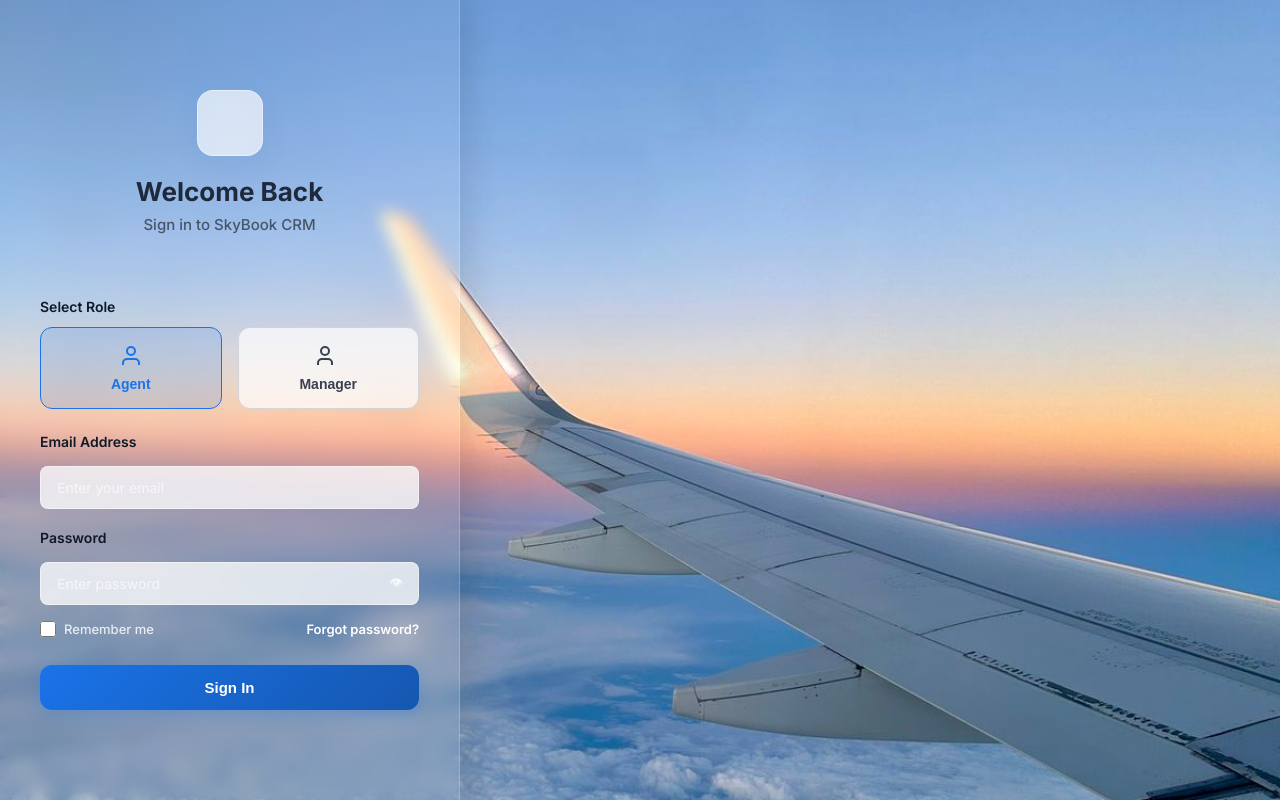
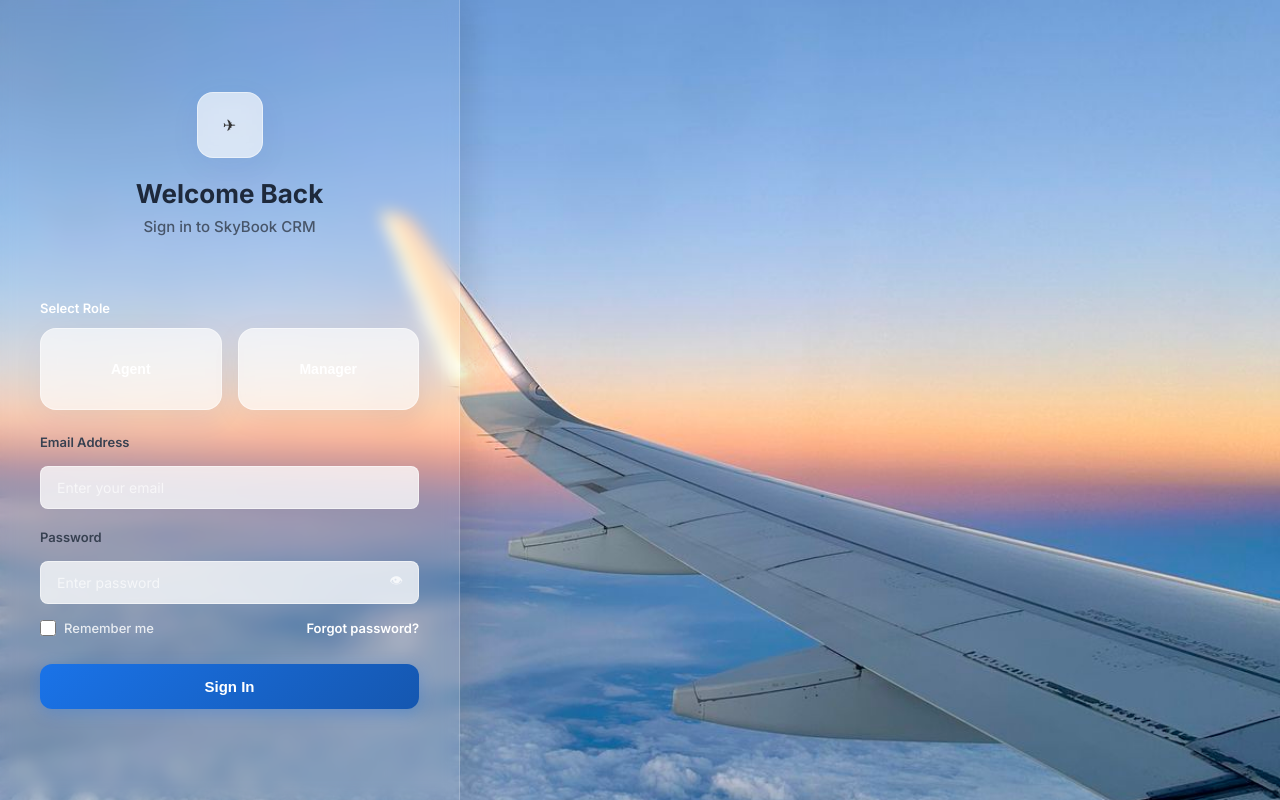
Before and after one commit to nandinirathore40/Roamify1, a React (Vite) app: page /login in a window 1280 px wide. Built offline with nearby package versions, Linux system fonts and the light colour scheme.

Commit message:
Resolved merge conflicts

```diff
--- a/src/components/Layout.jsx
+++ b/src/components/Layout.jsx
@@ -1,28 +1,37 @@
-import React, { useState } from 'react';
-import { useNavigate, useLocation } from 'react-router-dom';
-import { useAuth } from '../context/AuthContext';
-import './Layout.css';
+import React, { useState } from 'react'
+import { useNavigate, useLocation } from 'react-router-dom'
+import { useAuth } from '../context/AuthContext'
+import './Layout.css'
 
 const Layout = ({ children }) => {
-  const { logout } = useAuth();
-  const navigate = useNavigate();
-  const location = useLocation();
+  const { user, logout } = useAuth()
+  const navigate = useNavigate()
+  const location = useLocation()
 
-  const [isSidebarOpen, setIsSidebarOpen] = useState(true);
+  const [isSidebarOpen, setIsSidebarOpen] = useState(true)
 
   const handleLogout = () => {
-    if (window.confirm("Are you sure you want to logout?")) {
-      logout();
-      navigate('/');
+    if (window.confirm('Are you sure you want to logout?')) {
+      logout()
+      navigate('/')
     }
-  };
+  }
 
-  const isActive = (path) => location.pathname === path ? 'active' : '';
+  const isActive = (path) => location.pathname === path ? 'active' : ''
+
+  const getInitials = (name) => {
+    if (!name) return 'U'
+    return name
+      .split(' ')
+      .map(word => word[0])
+      .join('')
+      .toUpperCase()
+      .slice(0, 2)
+  }
 
   return (
-    <div className={`crm-layout gemini-system-root ${isSidebarOpen ? "gemini-expanded" : "gemini-collapsed"}`}>
+    <div className={`crm-layout gemini-system-root ${isSidebarOpen ? 'gemini-expanded' : 'gemini-collapsed'}`}>
 
-      {/* Toggle Buttons */}
       {!isSidebarOpen && (
         <button className="gemini-main-toggle collapsed-trigger-btn" onClick={() => setIsSidebarOpen(true)}>
           <div className="gemini-bars-stack"><span></span><span></span><span></span><span></span></div>
@@ -35,7 +44,6 @@ const Layout = ({ children }) => {
         </button>
       )}
 
-      {/* Sidebar */}
       <aside className="sidebar">
         <div className="sidebar-header">
           <div className="logo-icon-blue">✈</div>
@@ -51,25 +59,32 @@ const Layout = ({ children }) => {
           <button className={`nav-item ${isActive('/exchange')}`} onClick={() => navigate('/exchange')}>🔄 Exchange</button>
           <button className={`nav-item ${isActive('/future-credit')}`} onClick={() => navigate('/future-credit')}>💳 Future Credit</button>
           <button className={`nav-item ${isActive('/refund')}`} onClick={() => navigate('/refund')}>💵 Refund</button>
+
+          {user?.role === 'manager' && (
+            <button className="nav-item">👥 Admin Access</button>
+          )}
         </nav>
 
         <div className="sidebar-footer">
           <div className="user-profile">
-            <div className="avatar">JD</div>
-            <div className="user-info"><h4>John Doe</h4><p>Agent</p></div>
+            <div className="avatar">{getInitials(user?.name)}</div>
+            <div className="user-info">
+              <h4>{user?.name || 'User'}</h4>
+              <p>{user?.role === 'manager' ? 'Admin - Manager' : 'Agent'}</p>
+            </div>
           </div>
+
           <button className="logout-btn-standalone" onClick={handleLogout}>
             Logout
           </button>
         </div>
       </aside>
 
-      {/* Main Content Area - CLEANED */}
       <main className="main-content">
         {children}
       </main>
     </div>
-  );
-};
+  )
+}
 
-export default Layout;
+export default Layout
--- a/src/pages/Dashboard.jsx
+++ b/src/pages/Dashboard.jsx
@@ -1,68 +1,131 @@
-import React from 'react';
-import Layout from '../components/Layout';
-import './Dashboard.css';
+import React, { useEffect, useState } from 'react'
+import axios from 'axios'
+import Layout from '../components/Layout'
+import { useAuth } from '../context/AuthContext'
+import './Dashboard.css'
 
 const Dashboard = () => {
-  // Dummy Data for Recent Transactions Table
-  const txData = [
-    { id: 1, pnr: 'X8F92A', name: 'Rahul Sharma', type: 'Booking', status: 'Confirmed' },
-    { id: 2, pnr: 'P2M45K', name: 'Anita Desai', type: 'Refund', status: 'Pending' },
-    { id: 3, pnr: 'L9J88T', name: 'Vikas Singh', type: 'Exchange', status: 'Processing' },
-    { id: 4, pnr: 'Q1W2E3', name: 'Pooja Patel', type: 'Booking', status: 'Failed' },
-    { id: 5, pnr: 'Z5X6C7', name: 'Amit Kumar', type: 'Booking', status: 'Confirmed' },
-  ];
+  const { user } = useAuth()
+
+  const [bookings, setBookings] = useState([])
+  const [exchangesCount, setExchangesCount] = useState(0)
+  const [refundsCount, setRefundsCount] = useState(0)
+  const [creditsCount, setCreditsCount] = useState(0)
+  const [loading, setLoading] = useState(true)
+
+  useEffect(() => {
+    const fetchDashboardData = async () => {
+      try {
+        const [bookingsRes, exchangesRes, refundsRes, creditsRes] = await Promise.all([
+          axios.get('http://127.0.0.1:8000/api/bookings/'),
+          axios.get('http://127.0.0.1:8000/api/exchanges/'),
+          axios.get('http://127.0.0.1:8000/api/refunds/'),
+          axios.get('http://127.0.0.1:8000/api/future-credits/')
+        ])
+
+        let bookingsData = bookingsRes.data
+        let exchangesData = exchangesRes.data
+        let refundsData = refundsRes.data
+        let creditsData = creditsRes.data
+
+        if (user?.role !== 'manager') {
+          bookingsData = bookingsData.filter(item => Number(item.agent) === Number(user.id))
+          exchangesData = exchangesData.filter(item => Number(item.agent) === Number(user.id))
+          refundsData = refundsData.filter(item => Number(item.agent) === Number(user.id))
+          creditsData = creditsData.filter(item => Number(item.agent) === Number(user.id))
+        }
+
+        setBookings(bookingsData)
+        setExchangesCount(exchangesData.length)
+        setRefundsCount(refundsData.length)
+        setCreditsCount(creditsData.length)
+        setLoading(false)
+      } catch (error) {
+        console.error('Dashboard data fetch error:', error)
+        setLoading(false)
+      }
+    }
+
+    if (user) fetchDashboardData()
+  }, [user])
+
+  const agentSummary = Object.values(
+    bookings.reduce((acc, booking) => {
+      const key = booking.agent_email || booking.agent_name || 'unknown'
+
+      if (!acc[key]) {
+        acc[key] = {
+          agent_name: booking.agent_name || 'Unknown Agent',
+          agent_email: booking.agent_email || 'No Email',
+          agent_role: booking.agent_role || 'Agent',
+          total_bookings: 0,
+          transactions: []
+        }
+      }
+
+      acc[key].total_bookings += 1
+      acc[key].transactions.push(booking)
+
+      return acc
+    }, {})
+  )
 
   return (
     <Layout>
       <div className="dashboard-glass-wrapper">
 
-        {/* Top Header */}
         <div className="dash-header">
-          <h2>Welcome back, Agent!</h2>
-          <p>Here is your daily overview. Let's manage those flights.</p>
+          <h2>
+            Welcome back, {user?.role === 'manager' ? 'Manager' : 'Agent'}!
+          </h2>
+          <p>
+            {user?.role === 'manager'
+              ? 'Full CRM overview with all agent transactions.'
+              : 'Here is your personal CRM activity.'}
+          </p>
         </div>
 
-        {/* 4 KPI CARDS (Glass Effect) */}
         <div className="glass-kpi-grid">
           <div className="glass-card">
             <span className="kpi-icon">📋</span>
             <div>
-              <h3>12</h3>
-              <p>Bookings Today</p>
+              <h3>{loading ? '...' : bookings.length}</h3>
+              <p>Total Bookings</p>
             </div>
           </div>
+
           <div className="glass-card">
             <span className="kpi-icon">🔄</span>
             <div>
-              <h3>3</h3>
+              <h3>{loading ? '...' : exchangesCount}</h3>
               <p>Exchanges</p>
             </div>
           </div>
+
           <div className="glass-card">
             <span className="kpi-icon">💵</span>
             <div>
-              <h3>5</h3>
-              <p>Pending Refunds</p>
+              <h3>{loading ? '...' : refundsCount}</h3>
+              <p>Refunds</p>
             </div>
           </div>
+
           <div className="glass-card">
             <span className="kpi-icon">💳</span>
             <div>
-              <h3>2</h3>
+              <h3>{loading ? '...' : creditsCount}</h3>
               <p>Future Credits</p>
             </div>
           </div>
         </div>
 
-        {/* BOTTOM SPLIT (Table + Alerts) */}
         <div className="glass-main-split">
-
-          {/* LEFT: RECENT TRANSACTIONS TABLE */}
           <div className="glass-panel table-panel">
             <div className="panel-header">
               <h3>Recent Transactions</h3>
               <button className="glass-btn">View All</button>
             </div>
+
             <table className="glass-table">
               <thead>
                 <tr>
@@ -72,47 +135,116 @@ const Dashboard = () => {
                   <th>Status</th>
                 </tr>
               </thead>
+
               <tbody>
-                {txData.map((tx) => (
-                  <tr key={tx.id}>
-                    <td className="fw-bold">{tx.pnr}</td>
-                    <td>{tx.name}</td>
-                    <td>{tx.type}</td>
-                    <td>
-                      <span className={`status-badge ${tx.status.toLowerCase()}`}>
-                        {tx.status}
-                      </span>
-                    </td>
+                {bookings.length > 0 ? (
+                  bookings.map((b) => (
+                    <tr key={b.id}>
+                      <td className="fw-bold">{b.pnr_number || 'N/A'}</td>
+                      <td>{b.passenger_name}</td>
+                      <td>Booking</td>
+                      <td>
+                        <span className={`status-badge ${b.status?.toLowerCase()}`}>
+                          {b.status}
+                        </span>
+                      </td>
+                    </tr>
+                  ))
+                ) : (
+                  <tr>
+                    <td colSpan="4">No transactions found.</td>
                   </tr>
-                ))}
+                )}
               </tbody>
             </table>
           </div>
 
-          {/* RIGHT: ALERTS QUEUE */}
           <div className="glass-panel alerts-panel">
             <h3>Action Required</h3>
 
             <div className="glass-alert red-alert">
               <strong>🔴 Payment Timeout</strong>
-              <p>PNR Q1W2E3 pending verification.</p>
+              <p>Pending verification records require review.</p>
             </div>
 
             <div className="glass-alert orange-alert">
               <strong>🟠 Schedule Change</strong>
-              <p>Flight 6E-204 delayed by 2hrs.</p>
+              <p>Check airline schedule updates.</p>
             </div>
 
             <div className="glass-alert blue-alert">
               <strong>🔵 System Update</strong>
-              <p>Indigo API downtime at 2 AM.</p>
+              <p>CRM data synced with backend.</p>
             </div>
           </div>
+        </div>
 
+        <div className="glass-panel table-panel" style={{ marginTop: '24px' }}>
+          <div className="panel-header">
+            <h3>Agent Credentials & Past Data</h3>
+          </div>
+
+          <table className="glass-table">
+            <thead>
+              <tr>
+                <th>Agent Name</th>
+                <th>Email</th>
+                <th>Role</th>
+                <th>Total Bookings</th>
+                <th>Past Transactions</th>
+              </tr>
+            </thead>
+
+            <tbody>
+              {agentSummary.length > 0 ? (
+                agentSummary.map((agent, index) => (
+                  <tr key={index}>
+                    <td>{agent.agent_name}</td>
+                    <td>{agent.agent_email}</td>
+                    <td>{agent.agent_role}</td>
+                    <td>{agent.total_bookings}</td>
+                    <td>
+                      <button
+                        className="glass-btn"
+                        onClick={() => {
+                          const transactionDetails = agent.transactions
+                            .map((t, i) => `
+Transaction ${i + 1}
+Passenger: ${t.passenger_name}
+PNR: ${t.pnr_number || 'N/A'}
+Status: ${t.status}
+Date: ${new Date(t.booking_date).toLocaleString()}
+`)
+                            .join('\n----------------------\n')
+
+                          alert(`
+Agent Name: ${agent.agent_name}
+Email: ${agent.agent_email}
+Role: ${agent.agent_role}
+Total Bookings: ${agent.total_bookings}
+
+Past Transactions:
+${transactionDetails}
+                          `)
+                        }}
+                      >
+                        View Past Data
+                      </button>
+                    </td>
+                  </tr>
+                ))
+              ) : (
+                <tr>
+                  <td colSpan="5">No agent data found.</td>
+                </tr>
+              )}
+            </tbody>
+          </table>
         </div>
+
       </div>
     </Layout>
-  );
-};
+  )
+}
 
-export default Dashboard;
+export default Dashboard
--- a/src/pages/Login.jsx
+++ b/src/pages/Login.jsx
@@ -3,6 +3,7 @@ import { useNavigate } from 'react-router-dom'
 import { useAuth } from '../context/AuthContext'
 import './Login.css'
 import wingBg from '../assets/wing1.jpg'
+import API from '../api'
 
 const Login = () => {
   const [role, setRole] = useState('agent')
@@ -28,16 +29,16 @@ const Login = () => {
     setLoading(true)
 
     try {
-      const mockUser = {
-        name: role === 'manager' ? 'Admin Manager' : 'Agent User',
+      const response = await API.post('login/', {
         email,
+        password,
         role,
-        token: 'mock-token-123',
-      }
-      login(mockUser)
+      })
+
+      login(response.data.user)
       navigate('/dashboard')
     } catch (err) {
-      setError('Invalid credentials. Please try again.')
+      setError(err.response?.data?.error || 'Invalid email, password, or role')
     } finally {
       setLoading(false)
     }
@@ -55,10 +56,9 @@ const Login = () => {
         display: 'flex',
         margin: 0,
         padding: 0,
-        overflow: 'hidden'
+        overflow: 'hidden',
       }}
     >
-      {/* LEFT LOGIN CARD */}
       <div
         style={{
           width: '100%',
@@ -75,93 +75,48 @@ const Login = () => {
           borderRadius: 0,
           borderRight: '1px solid rgba(255, 255, 255, 0.2)',
           boxShadow: '10px 0 30px rgba(0, 0, 0, 0.1)',
-          zIndex: 10
+          zIndex: 10,
         }}
       >
-        {/* HEADER */}
         <div className="login-header">
-          <div className="logo-box">
-            <svg viewBox="0 0 24 24" fill="none" stroke="currentColor" strokeWidth="2" strokeLinecap="round" strokeLinejoin="round" className="logo-svg">
-              <path d="M17.8 19.2 16 11l3.5-3.5C21 6 21.5 4 21 3c-1-.5-3 0-4.5 1.5L13 8 4.8 6.2c-.5-.1-.9.2-1.1.7l-1.2 3.6 7.6 3.1-2.9 2.9-3.6-.6-.9.9 2.9 4 4 2.9.9-.9-.6-3.6 2.9-2.9 3.1 7.6 3.6-1.2c.5-.2.8-.6.7-1.1z"></path>
-            </svg>
-          </div>
-          <h1 style={{ fontSize: '26px', fontWeight: '800', color: '#111827', margin: '0 0 8px 0' }}>Welcome Back</h1>
-          <p style={{ fontSize: '15px', color: '#374151', margin: 0, fontWeight: '500' }}>Sign in to SkyBook CRM</p>
+          <div className="logo-box">✈</div>
+          <h1 style={{ fontSize: '26px', fontWeight: '800', color: '#111827', margin: '0 0 8px 0' }}>
+            Welcome Back
+          </h1>
+          <p style={{ fontSize: '15px', color: '#374151', margin: 0, fontWeight: '500' }}>
+            Sign in to SkyBook CRM
+          </p>
         </div>
 
-        {/* ROLE SECTION */}
         <div className="role-section" style={{ marginBottom: '24px', marginTop: '32px' }}>
-          <label className="section-label" style={{ display: 'block', fontSize: '14px', fontWeight: '600', color: '#111827', marginBottom: '12px' }}>
-            Select Role
-          </label>
+          <label className="section-label">Select Role</label>
 
           <div className="role-toggle-grid" style={{ display: 'flex', gap: '16px' }}>
-            {/* AGENT BUTTON */}
-            <button
-              type="button"
-              onClick={() => setRole('agent')}
-              style={{
-                flex: 1,
-                background: role === 'agent' ? 'rgba(26, 115, 232, 0.15)' : 'rgba(255, 255, 255, 0.7)',
-                border: `1px solid ${role === 'agent' ? '#1a73e8' : '#d1d5db'}`,
-                borderRadius: '12px',
-                padding: '16px 12px',
-                display: 'flex',
-                flexDirection: 'column',
-                alignItems: 'center',
-                cursor: 'pointer',
-                color: role === 'agent' ? '#1a73e8' : '#374151',
-                transition: 'all 0.2s'
-              }}
-            >
-              <svg viewBox="0 0 24 24" fill="none" stroke="currentColor" strokeWidth="2" style={{ width: '24px', height: '24px', marginBottom: '8px' }}>
-                <path d="M20 21v-2a4 4 0 0 0-4-4H8a4 4 0 0 0-4 4v2"></path>
-                <circle cx="12" cy="7" r="4"></circle>
-              </svg>
-              <span style={{ fontSize: '14px', fontWeight: '600' }}>Agent</span>
+            <button type="button" onClick={() => setRole('agent')} className={`role-card-btn ${role === 'agent' ? 'active' : ''}`}>
+              <span>Agent</span>
             </button>
 
-            {/* MANAGER BUTTON */}
-            <button
-              type="button"
-              onClick={() => setRole('manager')}
-              style={{
-                flex: 1,
-                background: role === 'manager' ? 'rgba(26, 115, 232, 0.15)' : 'rgba(255, 255, 255, 0.7)',
-                border: `1px solid ${role === 'manager' ? '#1a73e8' : '#d1d5db'}`,
-                borderRadius: '12px',
-                padding: '16px 12px',
-                display: 'flex',
-                flexDirection: 'column',
-                alignItems: 'center',
-                cursor: 'pointer',
-                color: role === 'manager' ? '#1a73e8' : '#374151',
-                transition: 'all 0.2s'
-              }}
-            >
-              <svg viewBox="0 0 24 24" fill="none" stroke="currentColor" strokeWidth="2" style={{ width: '24px', height: '24px', marginBottom: '8px' }}>
-                <path d="M16 21v-2a4 4 0 0 0-4-4H6a4 4 0 0 0-4 4v2"></path>
-                <circle cx="9" cy="7" r="4"></circle>
-              </svg>
-              <span style={{ fontSize: '14px', fontWeight: '600' }}>Manager</span>
+            <button type="button" onClick={() => setRole('manager')} className={`role-card-btn ${role === 'manager' ? 'active' : ''}`}>
+              <span>Manager</span>
             </button>
           </div>
         </div>
 
-        {/* FORM */}
         <form onSubmit={handleSubmit} className="login-form-modern">
           <div className="input-group">
-            <label style={{ display: 'block', fontSize: '14px', fontWeight: '600', color: '#111827', marginBottom: '8px' }}>Email Address</label>
+            <label>Email Address</label>
             <div className="input-with-icon">
               <input type="email" placeholder="Enter your email" value={email} onChange={(e) => setEmail(e.target.value)} />
             </div>
           </div>
 
           <div className="input-group">
-            <label style={{ display: 'block', fontSize: '14px', fontWeight: '600', color: '#111827', marginBottom: '8px' }}>Password</label>
+            <label>Password</label>
             <div className="input-with-icon password-wrap">
               <input type={showPassword ? 'text' : 'password'} placeholder="Enter password" value={password} onChange={(e) => setPassword(e.target.value)} />
-              <button type="button" className="pwd-toggle-btn" onClick={() => setShowPassword(!showPassword)}>👁</button>
+              <button type="button" className="pwd-toggle-btn" onClick={() => setShowPassword(!showPassword)}>
+                👁
+              </button>
             </div>
           </div>
 
@@ -180,8 +135,6 @@ const Login = () => {
           </button>
         </form>
       </div>
-
-      {/* TEXT HATA DIYA GAYA HAI */}
     </div>
   )
 }
```
